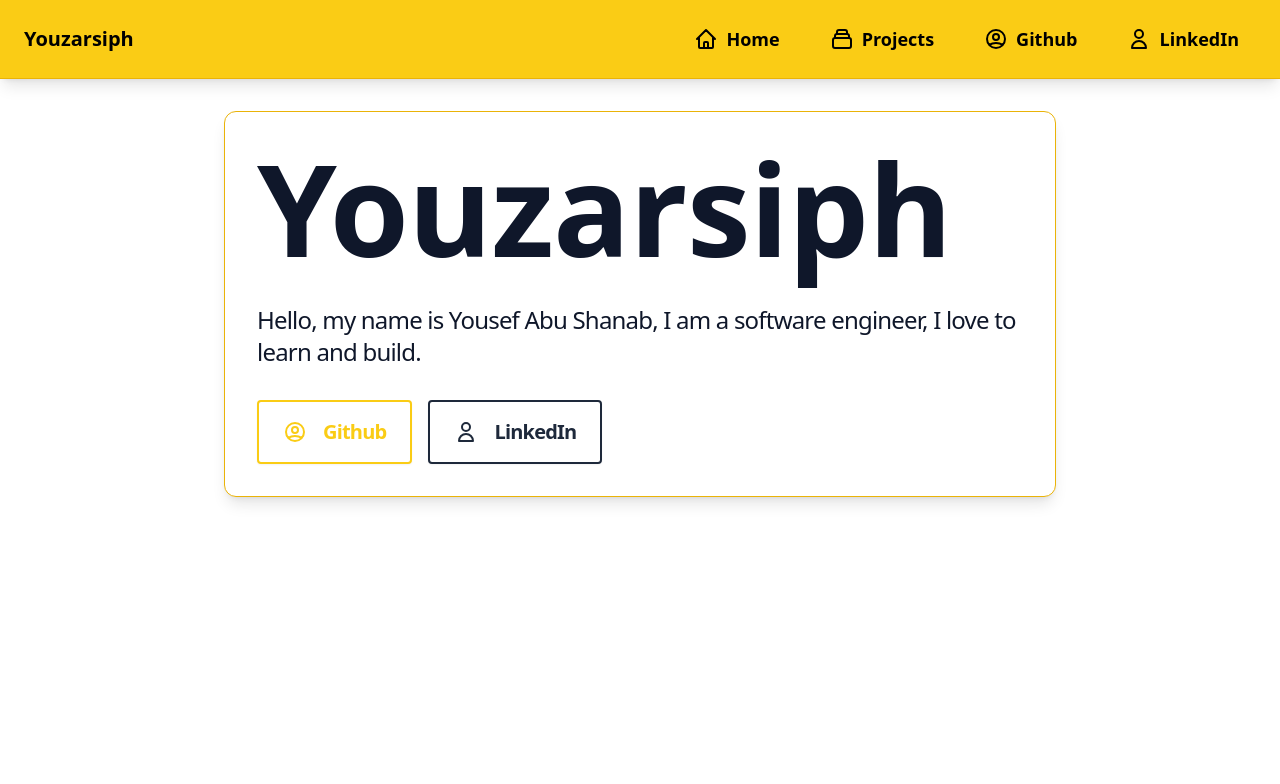
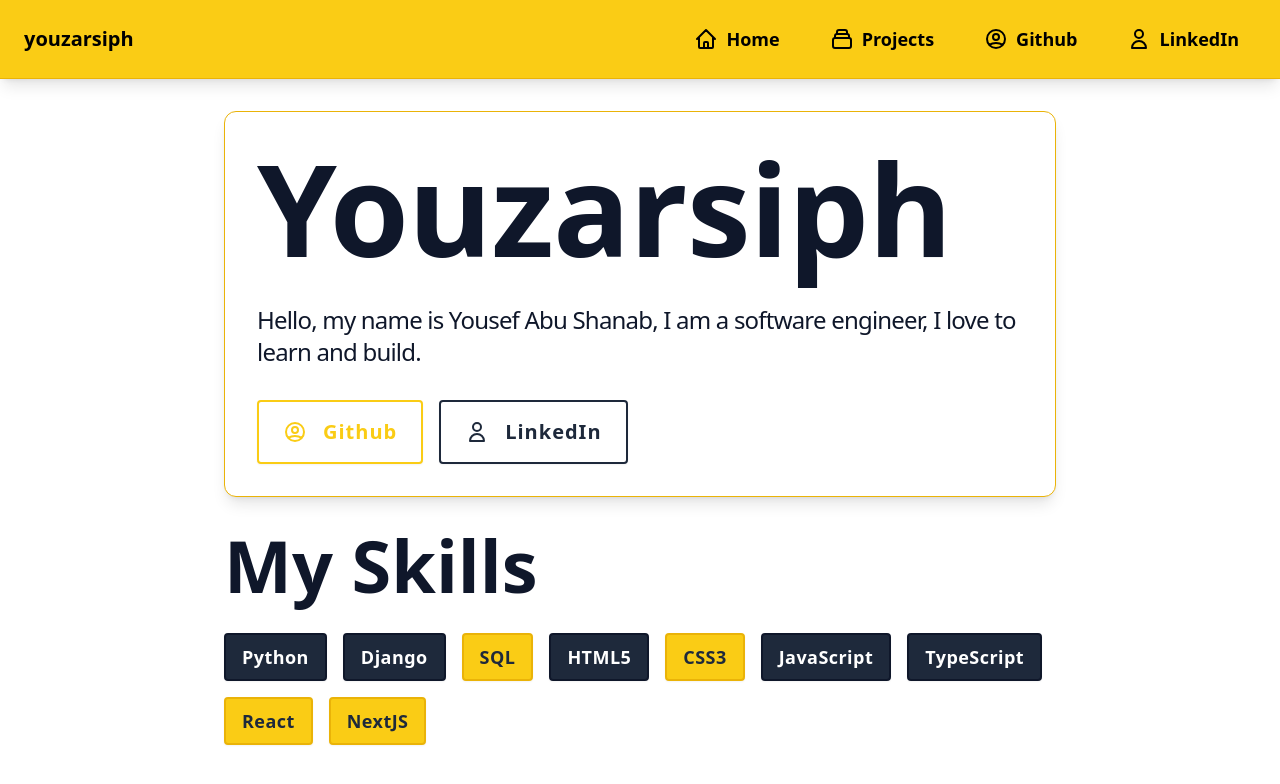
Before and after one commit to youzarsiph/youzarsiph.github.io, a Next.js app: page / in a window 1280 px wide. Shown: the top 784 px of the page. Built offline with nearby package versions, Linux system fonts and the light colour scheme.

Commit message:
Add My Skills section

```diff
--- /dev/null
+++ b/components/badge.tsx
@@ -0,0 +1,17 @@
+import Properties from ".";
+import { Component, ReactNode } from "react";
+
+class Badge extends Component<Properties> {
+  render(): ReactNode {
+    let colors = {
+      primary: "badge-primary",
+      secondary: "badge-secondary",
+    };
+
+    return (
+      <span className={`badge ${colors[this.props.color]}`}>{this.props.children}</span>
+    );
+  }
+}
+
+export default Badge;
--- a/components/index.tsx
+++ b/components/index.tsx
@@ -3,6 +3,7 @@ import { ReactNode } from "react";
 interface Properties {
   id?: string;
   children?: ReactNode | ReactNode[];
+  color?: string;
 }
 
 export interface State {
--- a/components/navbar.tsx
+++ b/components/navbar.tsx
@@ -25,15 +25,15 @@ class Navbar extends Component<Properties, State> {
   render(): ReactNode {
     return (
       <header className="mb-8">
-        <nav className="flex flex-col items-center justify-between border-b border-yellow-500 bg-yellow-400 px-6 py-4 shadow-lg lg:flex-row">
+        <nav className="navbar">
           <div className="flex w-full items-center justify-between lg:w-auto">
             <span className="text-xl font-bold">
-              <Link href={urlPatters["home"]}>Youzarsiph</Link>
+              <Link href={urlPatters["home"]}>youzarsiph</Link>
             </span>
             <button
               type="button"
               onClick={this.onClick}
-              className="rounded border border-transparent hover:bg-white focus:border-yellow-500 focus:bg-white focus:ring focus:ring-white active:scale-95 lg:hidden"
+              className="navbar-toggle"
             >
               <label
                 htmlFor={this.props.id}
@@ -80,8 +80,8 @@ class Navbar extends Component<Properties, State> {
               className="peer sr-only"
               id={this.props.id}
             />
-            <ul className="mt-4 hidden flex-col items-start gap-4 rounded-xl border border-yellow-500 bg-white py-4 peer-checked:flex lg:mt-0 lg:flex lg:flex-row lg:items-center lg:border-none lg:bg-inherit lg:py-0">
-              <li className="flex w-full items-center gap-2 rounded border border-transparent px-4 py-2 text-lg font-semibold hover:border-yellow-500 hover:bg-white active:scale-95 lg:w-auto">
+            <ul className="navbar-menu">
+              <li className="navbar-item">
                 <svg
                   className="h-6 w-6"
                   fill="none"
@@ -96,9 +96,9 @@ class Navbar extends Component<Properties, State> {
                     d="M3 12l2-2m0 0l7-7 7 7M5 10v10a1 1 0 001 1h3m10-11l2 2m-2-2v10a1 1 0 01-1 1h-3m-6 0a1 1 0 001-1v-4a1 1 0 011-1h2a1 1 0 011 1v4a1 1 0 001 1m-6 0h6"
                   ></path>
                 </svg>
-                <Link href={"/"}>Home</Link>
+                <Link href={urlPatters["home"]}>Home</Link>
               </li>
-              <li className="flex w-full items-center gap-2 rounded border border-transparent px-4 py-2 text-lg font-semibold hover:border-yellow-500 hover:bg-white active:scale-95 lg:w-auto">
+              <li className="navbar-item">
                 <svg
                   className="h-6 w-6"
                   fill="none"
@@ -115,7 +115,7 @@ class Navbar extends Component<Properties, State> {
                 </svg>
                 <Link href={urlPatters["projects"]}>Projects</Link>
               </li>
-              <li className="flex w-full items-center gap-2 rounded border border-transparent px-4 py-2 text-lg font-semibold hover:border-yellow-500 hover:bg-white active:scale-95 lg:w-auto">
+              <li className="navbar-item">
                 <svg
                   className="h-6 w-6"
                   fill="none"
@@ -132,7 +132,7 @@ class Navbar extends Component<Properties, State> {
                 </svg>
                 <a href={urlPatters["github"]}>Github</a>
               </li>
-              <li className="flex w-full items-center gap-2 rounded border border-transparent px-4 py-2 text-lg font-semibold hover:border-yellow-500 hover:bg-white active:scale-95 lg:w-auto">
+              <li className="navbar-item">
                 <svg
                   className="h-6 w-6"
                   fill="none"
--- a/pages/index.tsx
+++ b/pages/index.tsx
@@ -1,10 +1,22 @@
 import Head from "next/head";
+import urlPatters from "../urls";
 import type { NextPage } from "next";
+import Badge from "../components/badge";
 import Navbar from "../components/navbar";
 import Container from "../components/container";
-import urlPatters from "../urls";
 
 const Home: NextPage = () => {
+  const skills = [
+    "Python",
+    "Django",
+    "SQL",
+    "HTML5",
+    "CSS3",
+    "JavaScript",
+    "TypeScript",
+    "React",
+    "NextJS",
+  ];
   return (
     <div>
       <Head>
@@ -15,7 +27,7 @@ const Home: NextPage = () => {
       <Navbar id="nav" />
       <Container>
         <main>
-          <div className="rounded-xl border border-yellow-500 bg-white p-8 tracking-tighter shadow-lg">
+          <div className="mb-8 rounded-xl border border-yellow-500 bg-white p-8 tracking-tighter shadow-lg">
             <h1 className="mb-8 text-5xl font-extrabold lg:text-9xl">
               Youzarsiph
             </h1>
@@ -68,6 +80,21 @@ const Home: NextPage = () => {
               </a>
             </div>
           </div>
+          <h1 className="mb-8 text-5xl font-extrabold lg:text-7xl">
+            My Skills
+          </h1>
+          <div className="mb-8 flex flex-wrap items-center gap-4">
+            {skills.map((skill) => {
+              return (
+                <Badge
+                  key={skill}
+                  color={Math.random() > 0.5 ? "primary" : "secondary"}
+                >
+                  {skill}
+                </Badge>
+              );
+            })}
+          </div>
         </main>
       </Container>
     </div>
--- a/styles/globals.css
+++ b/styles/globals.css
@@ -10,7 +10,7 @@
 
 @layer components {
   .btn {
-    @apply rounded border-2 bg-white px-6 py-4 text-xl font-bold shadow-sm focus:ring focus:ring-offset-2 active:scale-95 active:ring active:ring-offset-2;
+    @apply inline-block rounded border-2 bg-white px-6 py-4 text-xl font-bold tracking-wider shadow-sm outline-none focus:ring focus:ring-offset-2 active:scale-95 active:ring active:ring-offset-2;
   }
 
   .btn-primary {
@@ -20,4 +20,32 @@
   .btn-secondary {
     @apply border-slate-800 text-slate-800 ring-slate-700 hover:bg-slate-800 hover:text-white;
   }
+
+  .badge {
+    @apply inline-block rounded border-2 px-4 py-2 text-lg font-bold tracking-wide text-slate-800 shadow-sm;
+  }
+
+  .badge-primary {
+    @apply border-yellow-500 bg-yellow-400;
+  }
+
+  .badge-secondary {
+    @apply border-slate-900 bg-slate-800 text-white;
+  }
+
+  .navbar {
+    @apply flex flex-col items-center justify-between border-b border-yellow-500 bg-yellow-400 px-6 py-4 shadow-lg lg:flex-row;
+  }
+
+  .navbar-toggle {
+    @apply rounded border border-transparent outline-none hover:bg-white focus:border-yellow-500 focus:bg-white focus:ring focus:ring-white active:scale-95 lg:hidden;
+  }
+
+  .navbar-menu {
+    @apply mt-4 hidden flex-col items-start gap-4 rounded-xl border border-yellow-500 bg-white p-4 peer-checked:flex lg:mt-0 lg:flex lg:flex-row lg:items-center lg:border-none lg:bg-inherit lg:p-0;
+  }
+
+  .navbar-item {
+    @apply flex w-full items-center gap-2 rounded border border-transparent px-4 py-2 text-lg font-semibold hover:border-yellow-500 hover:bg-yellow-400 active:scale-95 lg:w-auto lg:hover:bg-white;
+  }
 }
```
